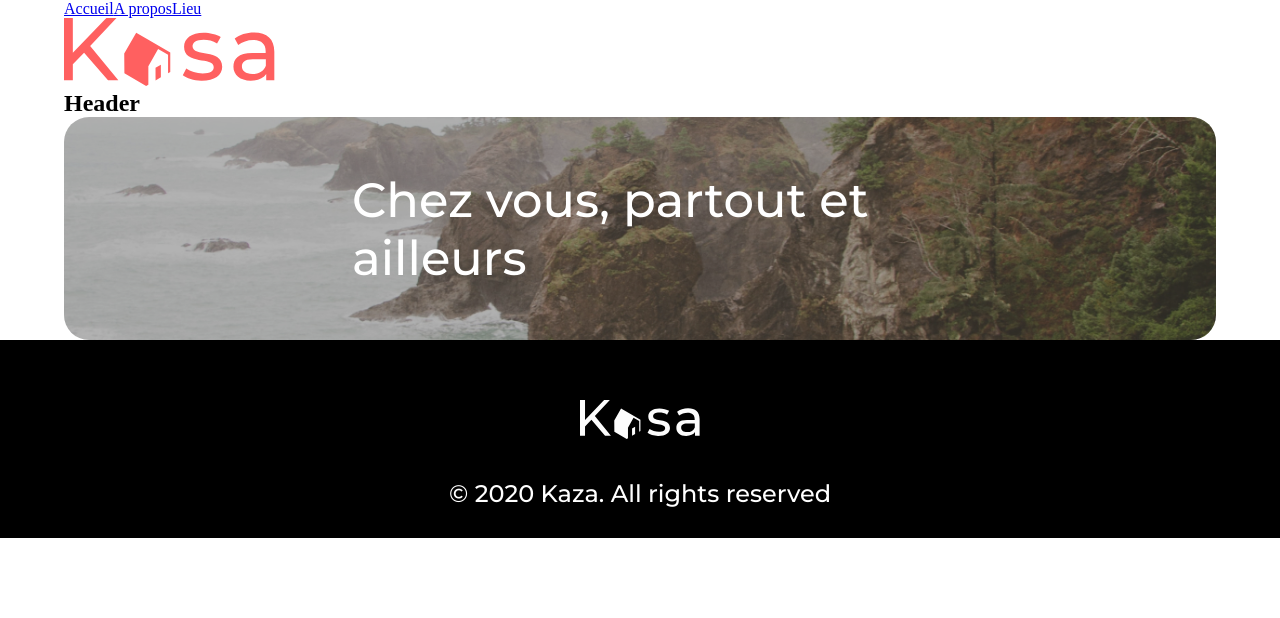
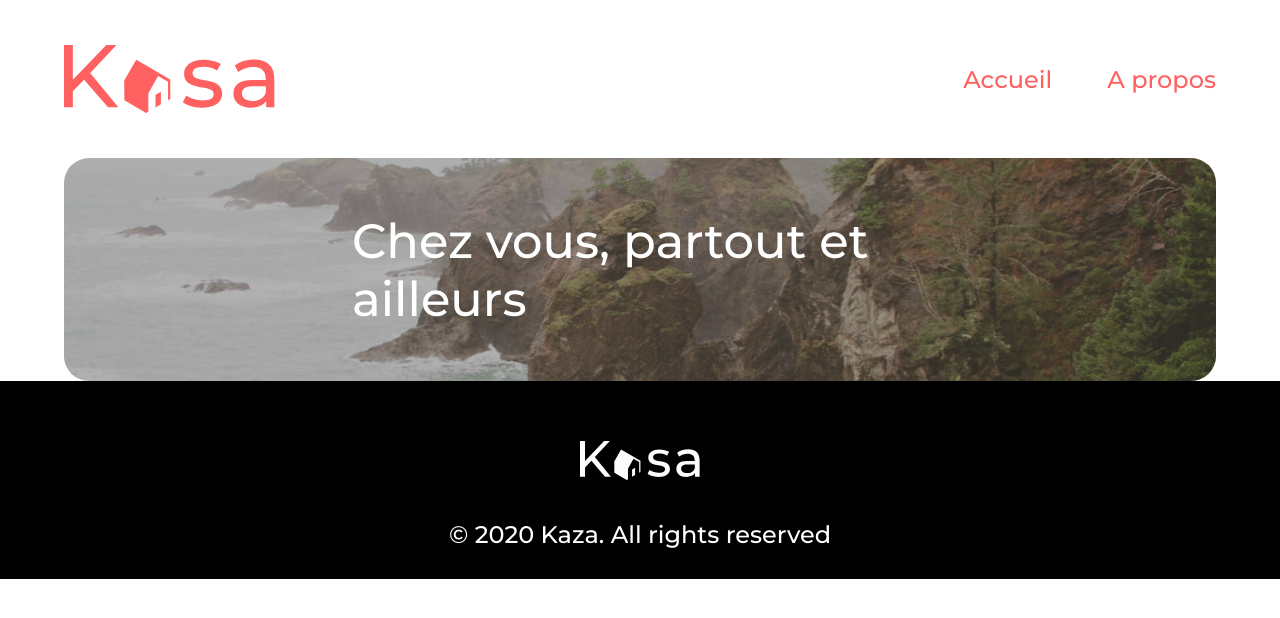
Before and after one commit to Nrirvadoth/P6, a React (Create React App) app: page / in a window 1280 px wide. Shown: the top 618 px of the page. Built offline with nearby package versions, Linux system fonts and the light colour scheme.

Commit message:
style Header

```diff
--- a/src/components/Header.jsx
+++ b/src/components/Header.jsx
@@ -1,17 +1,18 @@
 import logo from '../assets/img/kasa-logo.svg'
 import { Link } from 'react-router-dom'
+import '../styles/header.css'
 
 function Header() {
   return (
-    <div>
+    <header>
+      <img src={logo} alt="Kaza logo"></img>
       <nav>
-        <Link to="/">Accueil</Link>
-        <Link to="/a-propos">A propos</Link>
-        <Link to="/location">Lieu</Link>
+        <ul>
+          <li key="navAccueil" ><Link to="/">Accueil</Link></li>
+          <li key="navAbout" ><Link to="/a-propos">A propos</Link></li>
+        </ul>
       </nav>
-      <img src={logo} alt="Kaza logo"></img>
-      <h2>Header</h2>
-    </div>
+    </header>
   )
 }
 
--- /dev/null
+++ b/src/sass/header.scss
@@ -0,0 +1,23 @@
+@use 'variables' as v;
+
+header {
+    display: flex;
+    align-items:center;
+    justify-content: space-between;
+    margin: 45px 0;
+}
+
+nav {
+    ul {
+        display:flex;
+        gap: 55px;
+        list-style: none;
+    }
+    a {
+        color: #FF6060;
+        text-align: right;
+        font-family: Montserrat;
+        font-size: 24px;
+        text-decoration: none;
+    }
+}
--- /dev/null
+++ b/src/styles/header.css
@@ -0,0 +1,21 @@
+header {
+  display: flex;
+  align-items: center;
+  justify-content: space-between;
+  margin: 45px 0;
+}
+
+nav ul {
+  display: flex;
+  gap: 55px;
+  list-style: none;
+}
+nav a {
+  color: #FF6060;
+  text-align: right;
+  font-family: Montserrat;
+  font-size: 24px;
+  text-decoration: none;
+}
+
+/*# sourceMappingURL=header.css.map */
```
Also changed, not shown: 1 other file (tests, documents, lock files or other folders).
